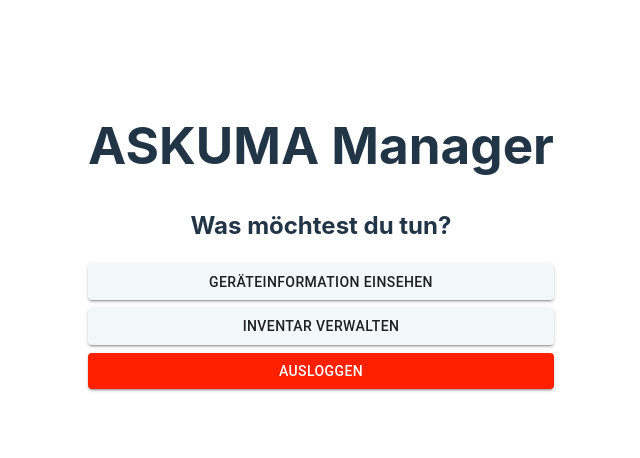
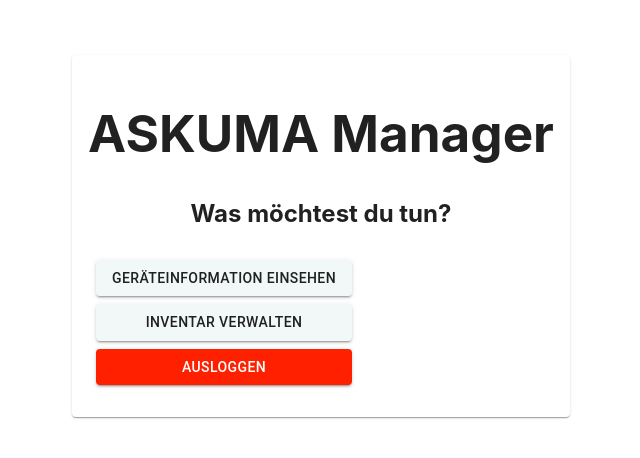
Before and after one commit to DerNikJakom/inventory-manager, a React (Vite) app: page / in a window 1280 px wide. Shown: the part 164-622 px from the top of the page, without its empty margins (319-959 px from the left). Built offline with nearby package versions, Linux system fonts and the light colour scheme.

Commit message:
try Card Component at default case

```diff
--- a/src/components/Home.jsx
+++ b/src/components/Home.jsx
@@ -2,6 +2,9 @@ import React, { useState } from "react";
 import InventoryTable from "./InventoryTable";
 import MenuButtons from "./MenuButtons";
 import BackButton from "./BackButton";
+import Card from "@mui/material/Card";
+import CardContent from "@mui/material/CardContent";
+import CardActions from "@mui/material/CardActions";
 
 export default function Home(props) {
   const [request, setRequest] = useState("");
@@ -47,12 +50,17 @@ export default function Home(props) {
 
     default:
       console.log(`Case: Default`);
+      // TODO: Card Design wie in Figma
       return (
-        <>
-          <h1>ASKUMA Manager</h1>
-          <h2>Was möchtest du tun?</h2>
-          <MenuButtons userInput={setRequest} />
-        </>
+        <Card>
+          <CardContent>
+            <h1>ASKUMA Manager</h1>
+            <h2>Was möchtest du tun?</h2>
+            <CardActions>
+              <MenuButtons userInput={setRequest} />
+            </CardActions>
+          </CardContent>
+        </Card>
       );
   }
 }
```
